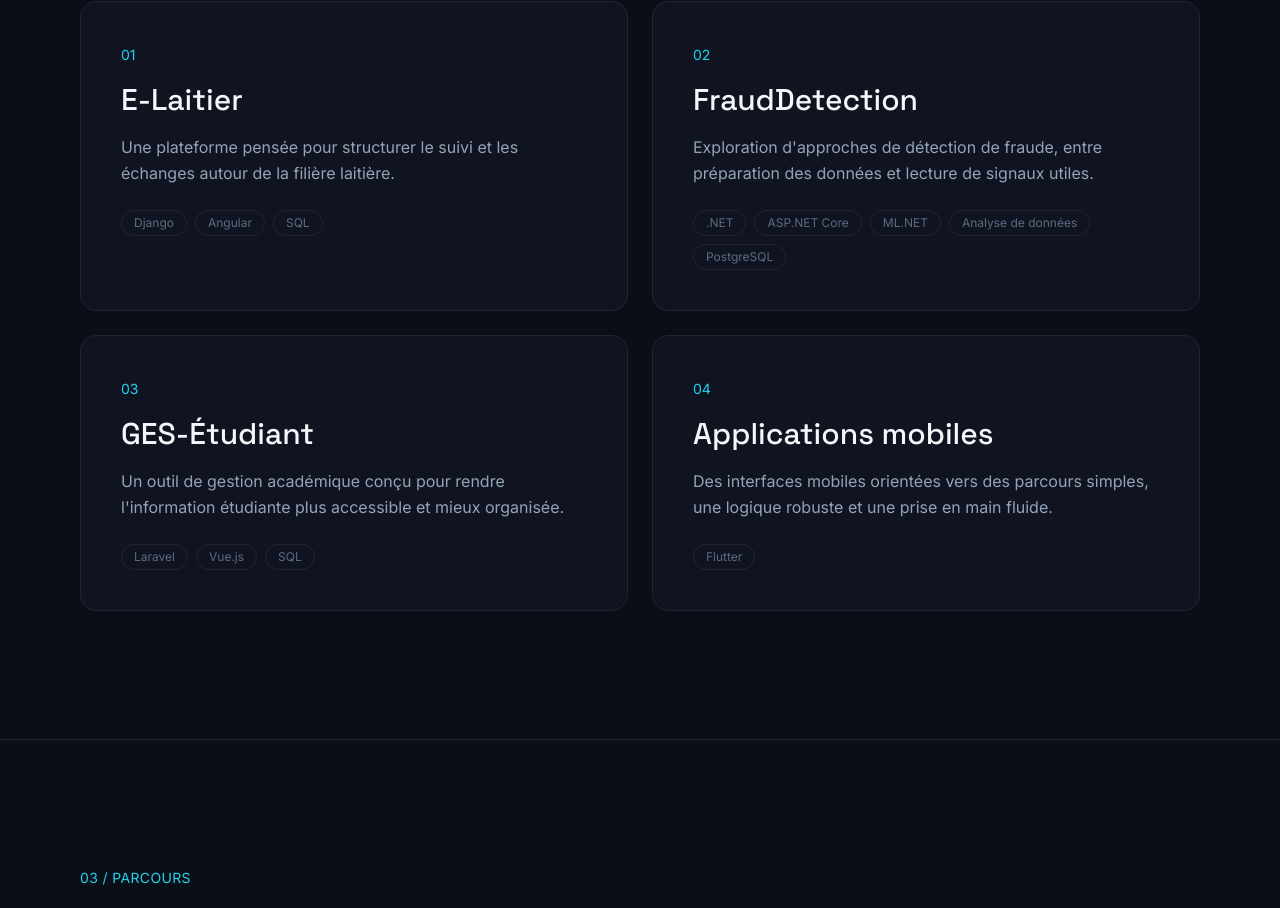
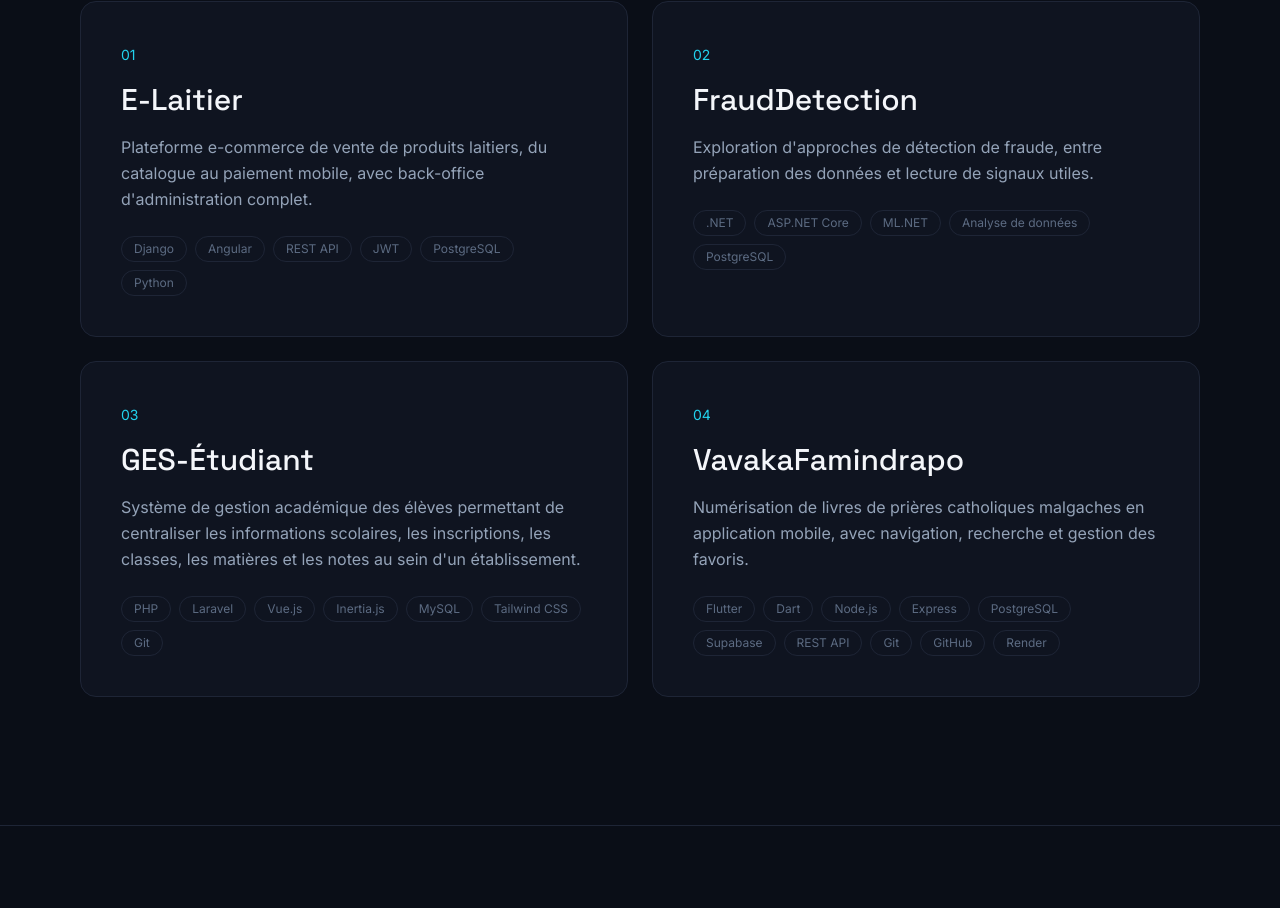
Before and after one commit to Liloaa/Portfolio, a Next.js app: page / in a window 1280 px wide. Shown: the part 2054-2962 px from the top of the page. Built offline with nearby package versions, Linux system fonts and the light colour scheme.

Commit message:
Mise à jour du CV et des projets

```diff
--- a/data/projects.ts
+++ b/data/projects.ts
@@ -6,13 +6,14 @@ export const projects: Project[] = [
     number: "01",
     title: "E-Laitier",
     description:
-      "Une plateforme pensée pour structurer le suivi et les échanges autour de la filière laitière.",
+      "Plateforme e-commerce de vente de produits laitiers, du catalogue au paiement mobile, avec back-office d'administration complet.",
     longDescription: [
-      "E-Laitier est une plateforme conçue pour aider les producteurs et intervenants de la filière laitière à mieux suivre leurs échanges et leur activité au quotidien.",
-      "Le projet couvre la gestion des données de production, le suivi des transactions, et une interface pensée pour rester simple d'utilisation malgré la complexité des données manipulées.",
+      "E-Laitier est une application web complète de vente en ligne spécialisée dans les produits laitiers, développée dans le cadre d'un projet universitaire en groupe de 4 personnes.",
+      "La plateforme couvre l'ensemble du parcours d'achat : consultation du catalogue avec recherche, gestion du panier, passage de commande avec choix de l'adresse de livraison, et simulation de paiement mobile (MVola / Orange Money), modes de paiement courants à Madagascar.",
+      "L'accent a été mis sur la séparation claire des rôles — visiteur, client connecté et administrateur — avec une authentification JWT et des permissions différenciées côté API Django.",
     ],
-    role: "Conception de la base de données relationnelle et développement des fonctionnalités principales de suivi.",
-    tech: ["Django", "Angular", "SQL"],
+    role: "Développement full-stack de la partie client connecté, de l'API Django jusqu'à l'interface Angular. Et la finalisation du projet.",
+    tech: ["Django", "Angular", "REST API", "JWT", "PostgreSQL", "Python"],
     githubUrl: "https://github.com/matams-labs/produits-laitiers-django/tree/feature/version-finale",
   },
   {
@@ -34,27 +35,28 @@ export const projects: Project[] = [
     number: "03",
     title: "GES-Étudiant",
     description:
-      "Un outil de gestion académique conçu pour rendre l'information étudiante plus accessible et mieux organisée.",
+      "Système de gestion académique des élèves permettant de centraliser les informations scolaires, les inscriptions, les classes, les matières et les notes au sein d'un établissement.",
     longDescription: [
-      "GES-Étudiant centralise les informations académiques des étudiants pour en simplifier la consultation et la mise à jour.",
-      "L'objectif était de proposer une interface claire, pensée pour des utilisateurs non techniques (administration, enseignants).",
+      "Une application web de gestion académique conçue pour centraliser et faciliter le suivi des élèves au sein d'un établissement scolaire. Le système permet de gérer les élèves, les enseignants, les niveaux, les salles, les matières, les inscriptions et les résultats scolaires.",
+      "L'application intègre également un système d'authentification avec différents rôles (Administrateur, Enseignant et Élève), offrant à chaque utilisateur un espace adapté à ses responsabilités. Les élèves peuvent notamment consulter leurs informations et leurs notes, tandis que les administrateurs et enseignants participent à la gestion académique.",
     ],
-    role: "Développement de la logique métier et de l'interface de gestion des données étudiantes.",
-    tech: ["Laravel", "Vue.js", "SQL"],
+    role: "Conception et développement de l'application, modélisation de la base de données, création des fonctionnalités CRUD, gestion de l'authentification et des rôles, ainsi que développement du système de gestion des inscriptions et des notes.",
+    tech: ["PHP", "Laravel", "Vue.js", "Inertia.js", "MySQL", "Tailwind CSS", "Git"],
     githubUrl: "https://github.com/Liloaa/ges_academique",
   },
   {
-    slug: "applications-mobiles",
+    slug: "applications-mobiles - VavakaFamindrapo",
     number: "04",
-    title: "Applications mobiles",
+    title: "VavakaFamindrapo",
     description:
-      "Des interfaces mobiles orientées vers des parcours simples, une logique robuste et une prise en main fluide.",
+      "Numérisation de livres de prières catholiques malgaches en application mobile, avec navigation, recherche et gestion des favoris.",
     longDescription: [
-      "Un ensemble d'applications mobiles développées pour explorer des parcours utilisateurs simples et efficaces.",
-      "Chaque application a été pensée pour rester légère, avec une logique métier robuste malgré une interface volontairement épurée.",
+      "VavakaFamindrapo est une application mobile multiplateforme qui transforme des livres de prières catholiques malgaches physiques en expérience numérique intuitive.",
+      "L'application permet de naviguer entre trois livres de prières, de rechercher une prière par son titre, son contenu ou son numéro de page, d'afficher les images associées à certaines prières, et de sauvegarder ses prières favorites directement sur l'appareil.",
+      "Le contenu est géré dynamiquement via une API REST : de nouvelles prières ou de nouveaux livres peuvent être ajoutés à tout moment sans que l'utilisateur ait besoin de réinstaller l'application.",
     ],
-    role: "Développement complet (interface et logique) avec Flutter.",
-    tech: ["Flutter"],
+    role: "Conception et développement complet de l'application — architecture de la base de données, développement de l'API backend, et développement de l'interface mobile Flutter.",
+    tech: ["Flutter", "Dart", "Node.js", "Express", "PostgreSQL", "Supabase", "REST API", "Git", "GitHub", "Render"],
     githubUrl: "https://github.com/Liloaa/applications-mobiles",
   },
 ];
```
Also changed, not shown: 1 other file (tests, documents, lock files or other folders).
